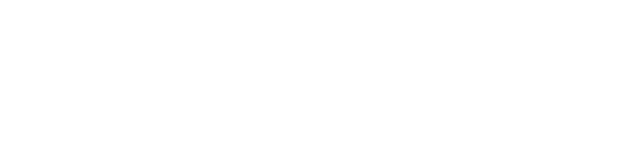
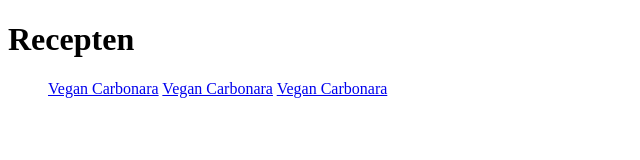
Before and after one commit to ElectricPicklePlayer/Recepten, a plain HTML site: page index.html in a window 1280 px wide. Shown: the whole page, without its empty margins (0-640 px from the left). Drawn offline with Linux system fonts and the light colour scheme.

Commit message:
added list of recipes with links:paella, sh. pie, carbonara

```diff
--- a/index.html
+++ b/index.html
@@ -7,6 +7,10 @@
     <title>Document</title>
 </head>
 <body>
-
+    <h1>Recepten</h1>
+    <ul><a href="recepten/vegan_carbonara.html">Vegan Carbonara</a>
+        <a href="recepten/vegan_paella.html">Vegan Carbonara</a>
+        <a href="recepten/vegan_sheppards_pie.html">Vegan Carbonara</a>
+     </ul>
 </body>
 </html>
```
Also changed, not shown: recepten/vegan_carbonara.html (+1 -0 lines), images/Vegan-Carbonara-13.jpg (added), images/vegan-paella-2.jpg (added), images/vegan_shepherds_pie_05111_16x9.jpg (added).
